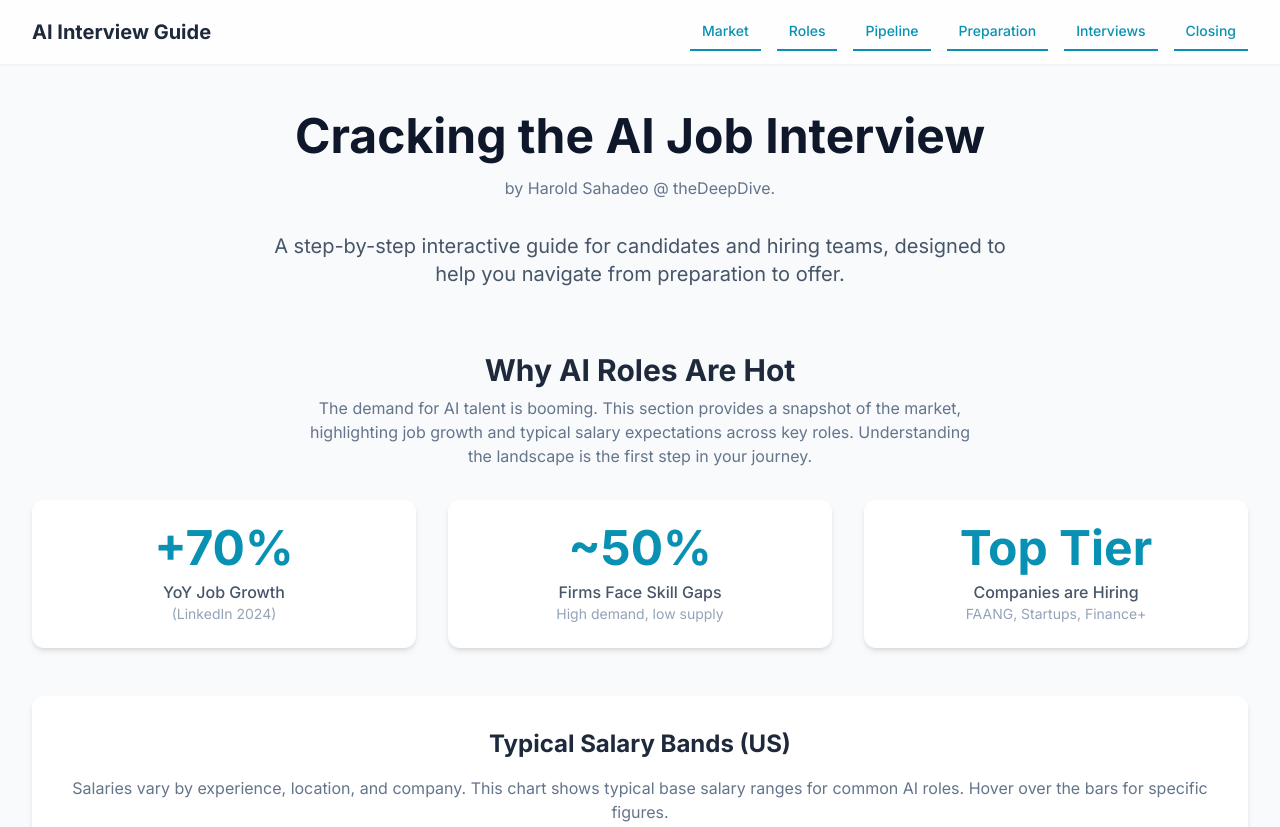
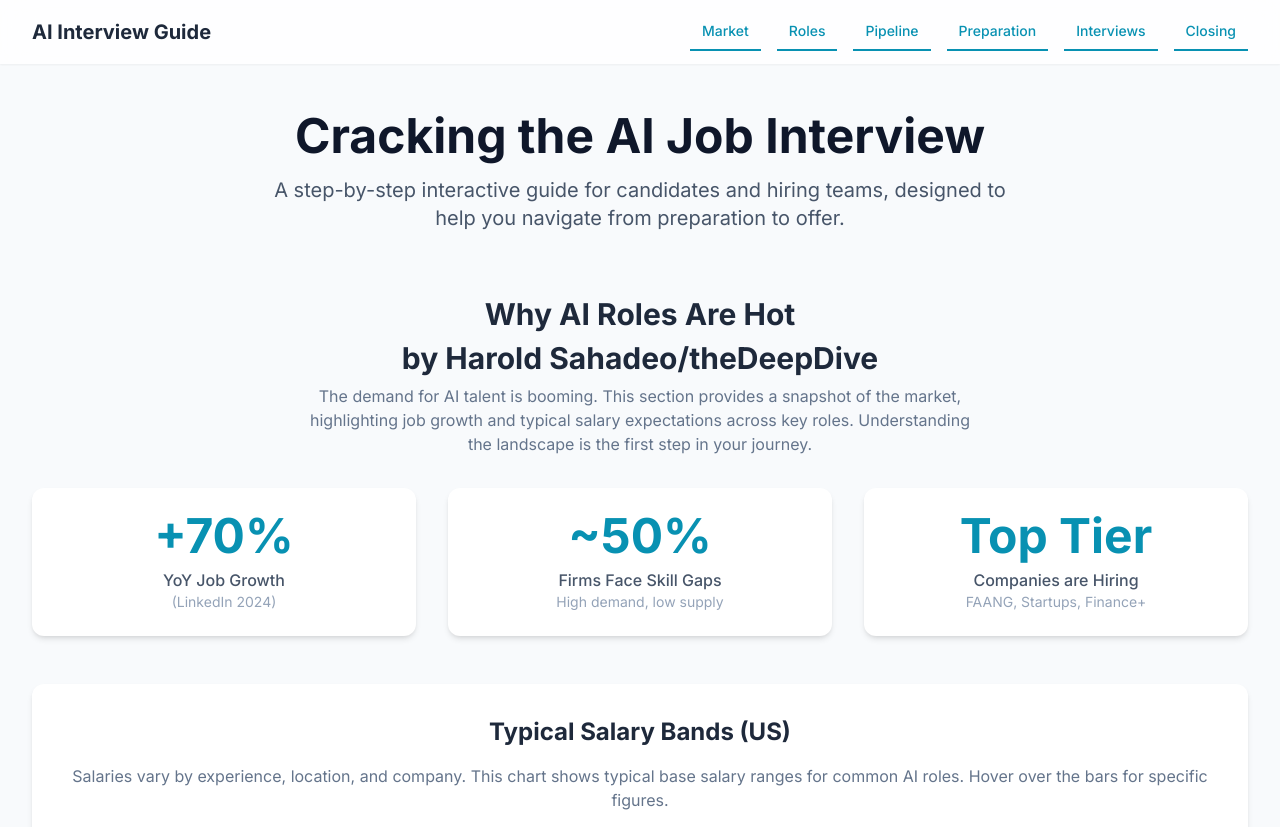
Before and after one commit to thedeepdive/ia-job-cracking, a plain HTML site: page index.html in a window 1280 px wide. Shown: the top 827 px of the page. Drawn offline with nearby package versions, Linux system fonts and the light colour scheme.

Commit message:
Update index.html

```diff
--- a/index.html
+++ b/index.html
@@ -126,13 +126,14 @@
 
         <section id="intro" class="text-center mb-16">
             <h1 class="text-4xl md:text-5xl font-extrabold text-slate-900 mb-4">Cracking the AI Job Interview</h1>
-            <p class="text-center text-slate-500 mb-8 max-w-2xl mx-auto">by Harold Sahadeo @ theDeepDive.</p>
 
             <p class="text-lg md:text-xl text-slate-600 max-w-3xl mx-auto">A step-by-step interactive guide for candidates and hiring teams, designed to help you navigate from preparation to offer.</p>
         </section>
 
         <section id="market" class="mb-16 scroll-mt-20">
             <h2 class="text-3xl font-bold text-slate-800 mb-2 text-center">Why AI Roles Are Hot</h2>
+            <h2 class="text-3xl font-bold text-slate-800 mb-2 text-center">by Harold Sahadeo/theDeepDive</h2>
+
             <p class="text-center text-slate-500 mb-8 max-w-2xl mx-auto">The demand for AI talent is booming. This section provides a snapshot of the market, highlighting job growth and typical salary expectations across key roles. Understanding the landscape is the first step in your journey.</p>
             <div class="grid md:grid-cols-3 gap-8 mb-12 text-center">
                 <div class="section-card p-6">
```
